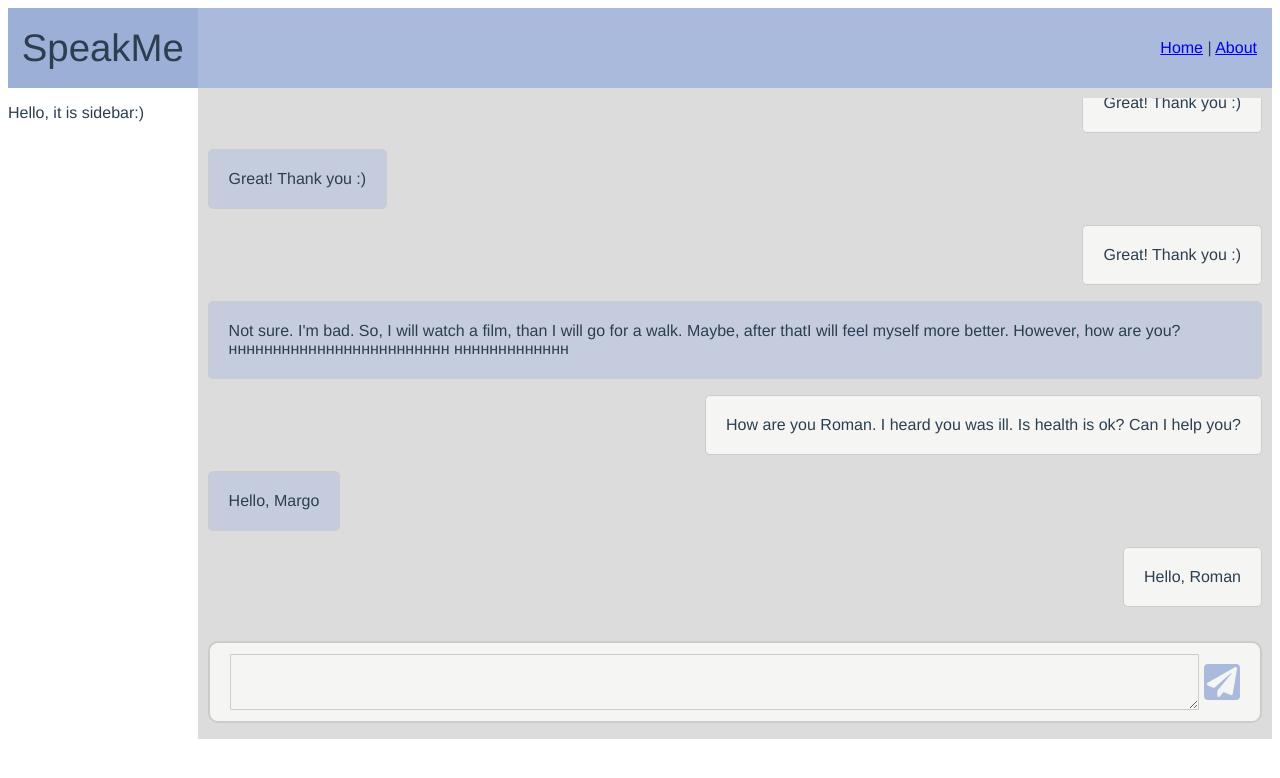
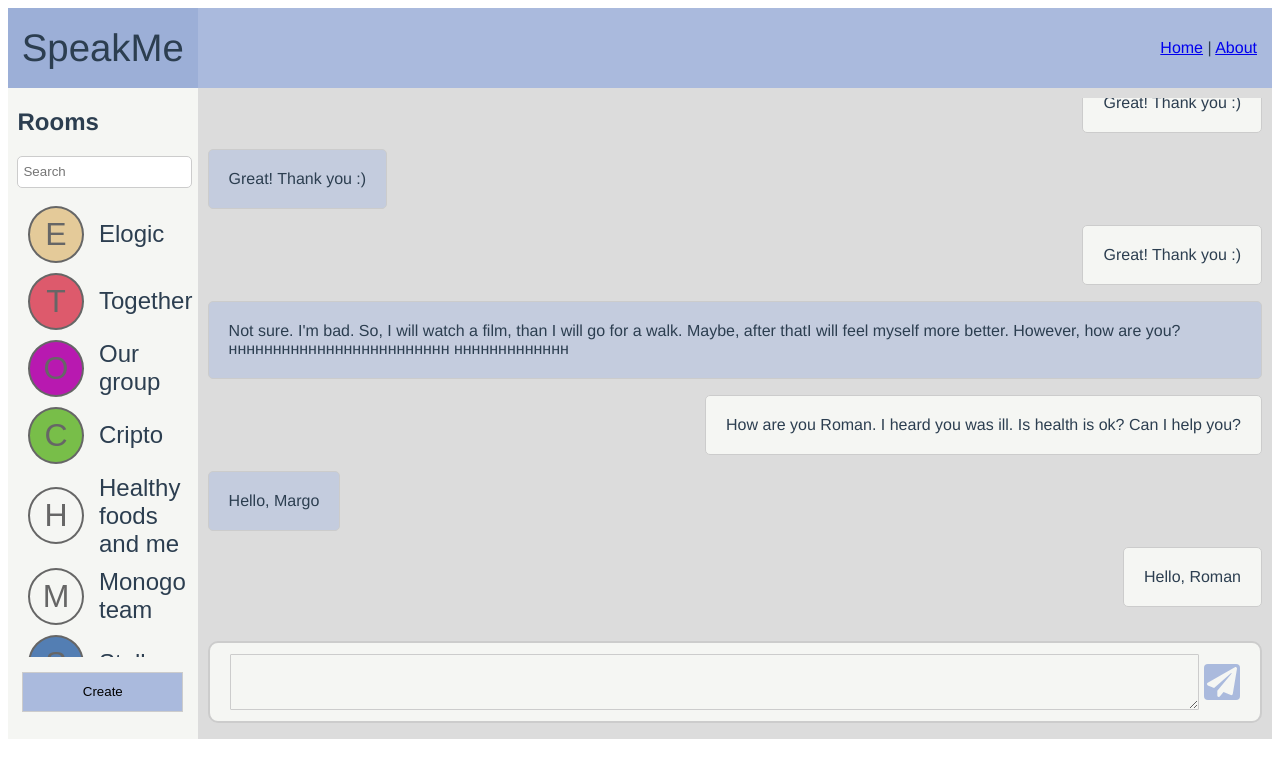
Before and after one commit to profRomanovski/speak-me-frontend, a Vue app: page / in a window 1280 px wide. Shown: the top 778 px of the page. Built offline with nearby package versions, Linux system fonts and the light colour scheme.

Commit message:
Add rooms list

```diff
--- /dev/null
+++ b/src/modules/Chat/components/rooms/CreateButton.vue
@@ -0,0 +1,22 @@
+<template>
+<button>Create</button>
+</template>
+
+<script>
+export default {
+  name: "Create-button"
+}
+</script>
+
+<style scoped>
+button{
+  padding: 5px;
+  width: 85%;
+  height: 40px;
+  margin: 0 auto;
+  display: block;
+  border: 1px solid #ccc;
+  margin-top: 15px;
+  background-color: #AABADD;
+}
+</style>
--- /dev/null
+++ b/src/modules/Chat/components/rooms/RoomItem.vue
@@ -0,0 +1,56 @@
+<template>
+<div class="item">
+  <div class="numberCircle" :style="{'background': this.color}">{{char}}</div>
+  <div class="name">{{ room.name }}</div>
+</div>
+</template>
+
+<script>
+export default {
+  name: "RoomItem",
+  data(){
+    return {
+      color: this.getRandomColor(),
+    }
+  },
+  methods:{
+    getRandomColor(){
+      return  "#" + Math.floor(Math.random() * 16777215).toString(16)
+    },
+  },
+  props:{
+    room: Object
+  },
+  computed:{
+    char: function (){
+      return this.room.name.charAt(0)
+    }
+  }
+}
+</script>
+
+<style scoped>
+.item{
+  display: flex;
+  justify-content: start;
+  align-items: center;
+  flex-direction: row;
+  width: 100%;
+  padding: 5px;
+}
+.numberCircle {
+  border-radius: 50%;
+  min-width: 36px;
+  min-height: 36px;
+  padding: 8px;
+  border: 2px solid #666;
+  color: #666;
+  text-align: center;
+
+  font: 32px Arial, sans-serif;
+}
+.name{
+  margin-left: 15px;
+  font: 24px Arial, sans-serif;
+}
+</style>
--- /dev/null
+++ b/src/modules/Chat/components/rooms/Rooms.vue
@@ -0,0 +1,48 @@
+<template>
+<div class="rooms-container">
+  <div class="search-room">
+    <search></search>
+  </div>
+  <div class="rooms-list">
+    <rooms-list></rooms-list>
+  </div>
+  <div class="create-room">
+    <create-button></create-button>
+  </div>
+</div>
+</template>
+
+<script>
+import Search from "@/modules/Chat/components/rooms/Search";
+import CreateButton from "@/modules/Chat/components/rooms/CreateButton";
+import RoomsList from "@/modules/Chat/components/rooms/RoomsList";
+export default {
+  name: "Rooms",
+  components: {RoomsList, CreateButton, Search}
+}
+</script>
+
+<style scoped>
+.rooms-container{
+  display: grid;
+  grid-template-areas: "search"
+                       "rooms"
+                       "create";
+  grid-template-columns: 100%;
+  grid-template-rows:  15% 1fr 15%;
+  background-color: #F5F6F3;
+  height: 100%;
+}
+.search-room{
+  grid-area: search;
+  max-width: 90%;
+  margin: 0 auto;
+  display: block;
+}
+.rooms-list{
+  grid-area: rooms;
+}
+.create-room{
+  grid-area: create;
+}
+</style>
--- /dev/null
+++ b/src/modules/Chat/components/rooms/RoomsList.vue
@@ -0,0 +1,41 @@
+<template>
+<div class="list">
+  <template v-for="room in allRooms" :key="room.id">
+    <room-item :room="room"></room-item>
+  </template>
+</div>
+</template>
+
+<script>
+import RoomItem from "@/modules/Chat/components/rooms/RoomItem";
+import {mapGetters} from "vuex";
+export default {
+  name: "RoomsList",
+  components: {RoomItem},
+  computed: {
+    ...mapGetters(['allRooms'])
+  },
+}
+</script>
+
+<style scoped>
+.list{
+  display: flex;
+  flex-direction: column;
+  align-items: start;
+  height: 456px;
+  justify-content: flex-start;
+  margin-left: 15px;
+  margin-top: 15px;
+  overflow-y:scroll;
+  overflow-x:hidden;
+}
+.list::-webkit-scrollbar {
+  display: none;
+}
+
+.list {
+  -ms-overflow-style: none;
+  scrollbar-width: none;
+}
+</style>
--- /dev/null
+++ b/src/modules/Chat/components/rooms/Search.vue
@@ -0,0 +1,21 @@
+<template>
+  <h2>Rooms</h2>
+  <input type="text" placeholder="Search">
+</template>
+
+<script>
+export default {
+  name: "Search"
+}
+</script>
+
+<style scoped>
+input{
+  max-width: 95%;
+  margin: 0 auto;
+  height: 20px;
+  padding: 5px;
+  border: 1px solid #ccc;
+  border-radius: 5px;
+}
+</style>
--- /dev/null
+++ b/src/modules/Chat/store/rooms.js
@@ -0,0 +1,54 @@
+export default {
+    state: {
+        rooms: [
+            {
+                id: 0,
+                name: "Elogic",
+                userId: 12
+            },
+            {
+                id: 1,
+                name: "Together",
+                userId: 11
+            },
+            {
+                id: 2,
+                name: "Our group",
+                userId: 12
+            },
+            {
+                id: 3,
+                name: "Cripto",
+                userId: 11
+            },
+            {
+                id: 4,
+                name: "Healthy foods and me",
+                userId: 12
+            },
+            {
+                id: 5,
+                name: "Monogo team",
+                userId: 11
+            },
+            {
+                id: 6,
+                name: "Stalker",
+                userId: 12
+            }
+        ]
+    },
+    getters: {
+        allRooms(state){
+            return state.rooms
+        },
+    },
+    actions: {
+
+    },
+    mutations: {
+        createRoom(state, room){
+            state.rooms.unshift(room)
+        }
+    },
+}
--- a/src/modules/Framework/layouts/TwoColumnsRight.vue
+++ b/src/modules/Framework/layouts/TwoColumnsRight.vue
@@ -41,6 +41,7 @@ export default {
 
   .sidebar {
     grid-area: sidebar;
+    min-width: 175px;
   }
 }
 @media (orientation: portrait) {
--- a/src/modules/Framework/store/index.js
+++ b/src/modules/Framework/store/index.js
@@ -1,10 +1,12 @@
 import { createStore } from 'vuex'
 import messages from "@/modules/Chat/store/messages";
+import rooms from "@/modules/Chat/store/rooms";
 import sidebar from "@/modules/Main/store/sidebar";
 const store = createStore({
     modules: {
         messages,
-        sidebar
+        sidebar,
+        rooms
     }
 })
 export default store;
--- a/src/modules/Main/layouts/MainLayout.vue
+++ b/src/modules/Main/layouts/MainLayout.vue
@@ -7,11 +7,13 @@
       <logo></logo>
     </template>
     <template v-slot:content>
-      <slide>something</slide>
+      <slide>
+        <rooms></rooms>
+      </slide>
       <slot>Default content</slot>
     </template>
     <template v-slot:sidebar>
-      <p>Hello, it is sidebar:)</p>
+      <rooms></rooms>
     </template>
   </two-columns-right>
 </template>
@@ -23,10 +25,12 @@ import Header from "../components/header/Header";
 import Logo from "../components/header/Logo";
 import {mapActions, mapGetters} from "vuex";
 import Slide from "@/modules/Main/components/Slide";
+import Rooms from "@/modules/Chat/components/rooms/Rooms";
 
 export default {
   name: "MainLayout",
   components: {
+    Rooms,
     TwoColumnsRight,
     Header,
     Logo,
```
